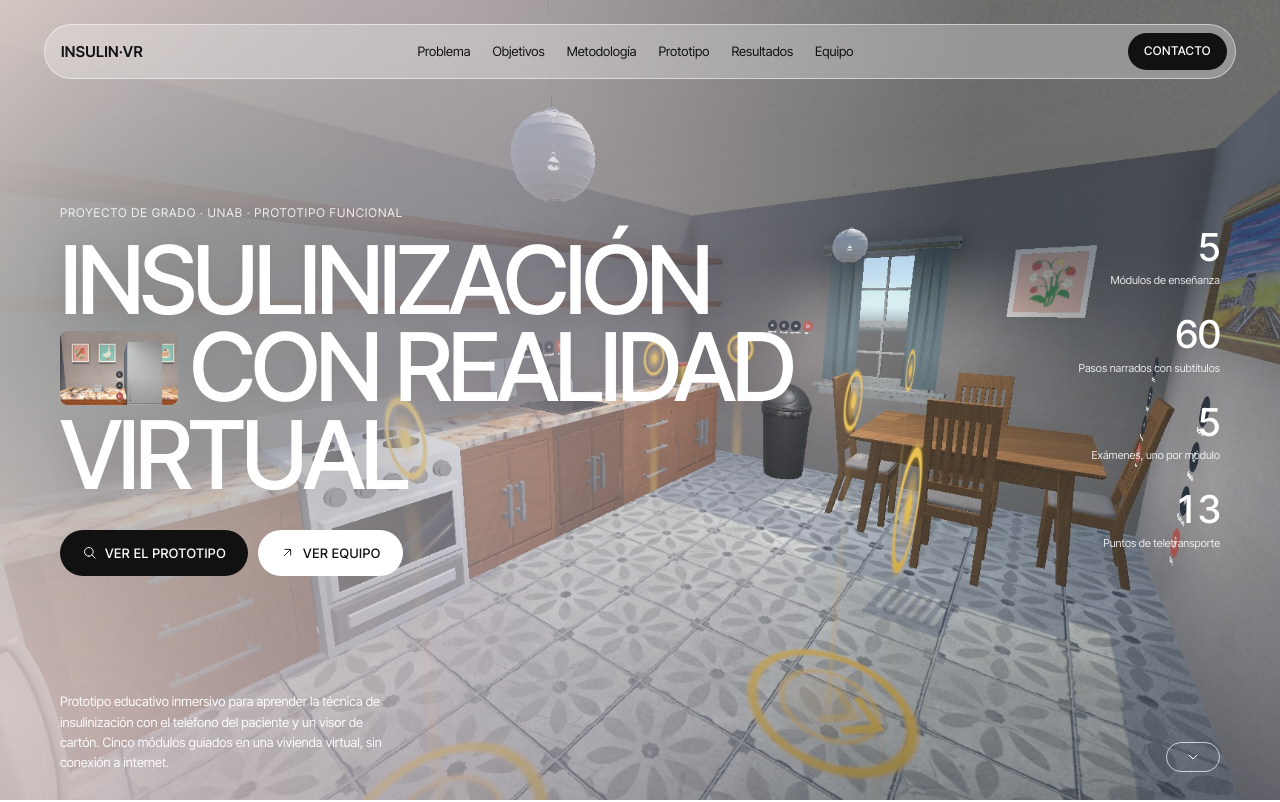
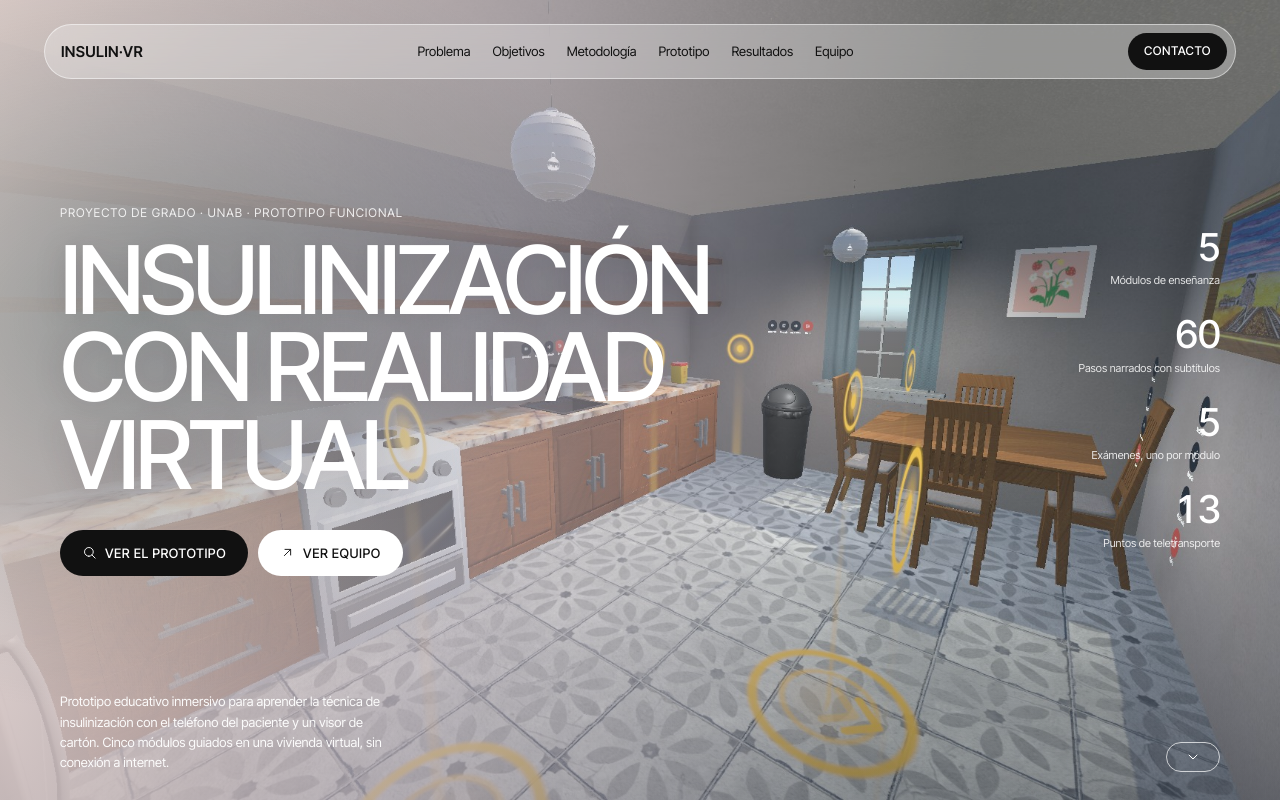
Before and after one commit to SantyCardo/vr-landing-page, a React (Vite) app: page / in a window 1280 px wide. Shown: the top 802 px of the page. Built offline with nearby package versions, Linux system fonts and the light colour scheme.

Commit message:
style: título de la portada solo con texto

```diff
--- a/src/components/Hero.jsx
+++ b/src/components/Hero.jsx
@@ -33,10 +33,7 @@ export function Hero() {
           <p className="eyebrow eyebrow-light">{hero.eyebrow}</p>
           <h1 className="display">
             Insulinización<br />
-            <span>
-              <img src="/img/m1_paso1.jpg" alt="" className="display-thumb" />
-              con realidad
-            </span><br />
+            con realidad<br />
             virtual
           </h1>
           <div className="hero-ctas">
--- a/src/styles.css
+++ b/src/styles.css
@@ -49,11 +49,6 @@ button { font: inherit; color: inherit; background: none; border: 0; cursor: poi
   letter-spacing: -0.045em;
   font-weight: 500;
   text-transform: uppercase;
-}
-.display-thumb {
-  display: inline-block; vertical-align: -0.04em; margin-right: 0.12em;
-  height: 0.78em; width: 1.25em; object-fit: cover;
-  border-radius: 8px;
 }
 .h2 { font-size: clamp(28px, 3.4vw, 44px); line-height: 1.08; letter-spacing: -0.03em; font-weight: 500; }
 .h3 { font-size: 18px; font-weight: 600; letter-spacing: -0.01em; margin-bottom: 14px; }
```
